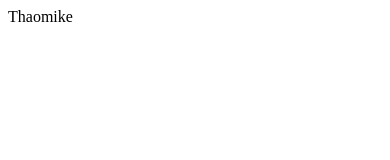
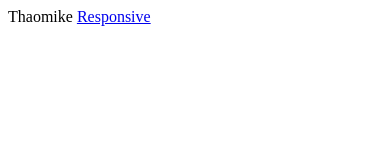
Before and after one commit to thaomike/thaomike.github.io, a plain HTML site: page index.html in a window 390 px wide. Drawn offline with Linux system fonts and the light colour scheme.

Commit message:
include link to Responsive

```diff
--- a/index.html
+++ b/index.html
@@ -7,5 +7,6 @@
 </head>
 <body>
     Thaomike
+    <a href="https://thaomike.github.io/responsive/" target="_blank">Responsive</a>
 </body>
 </html>
```
